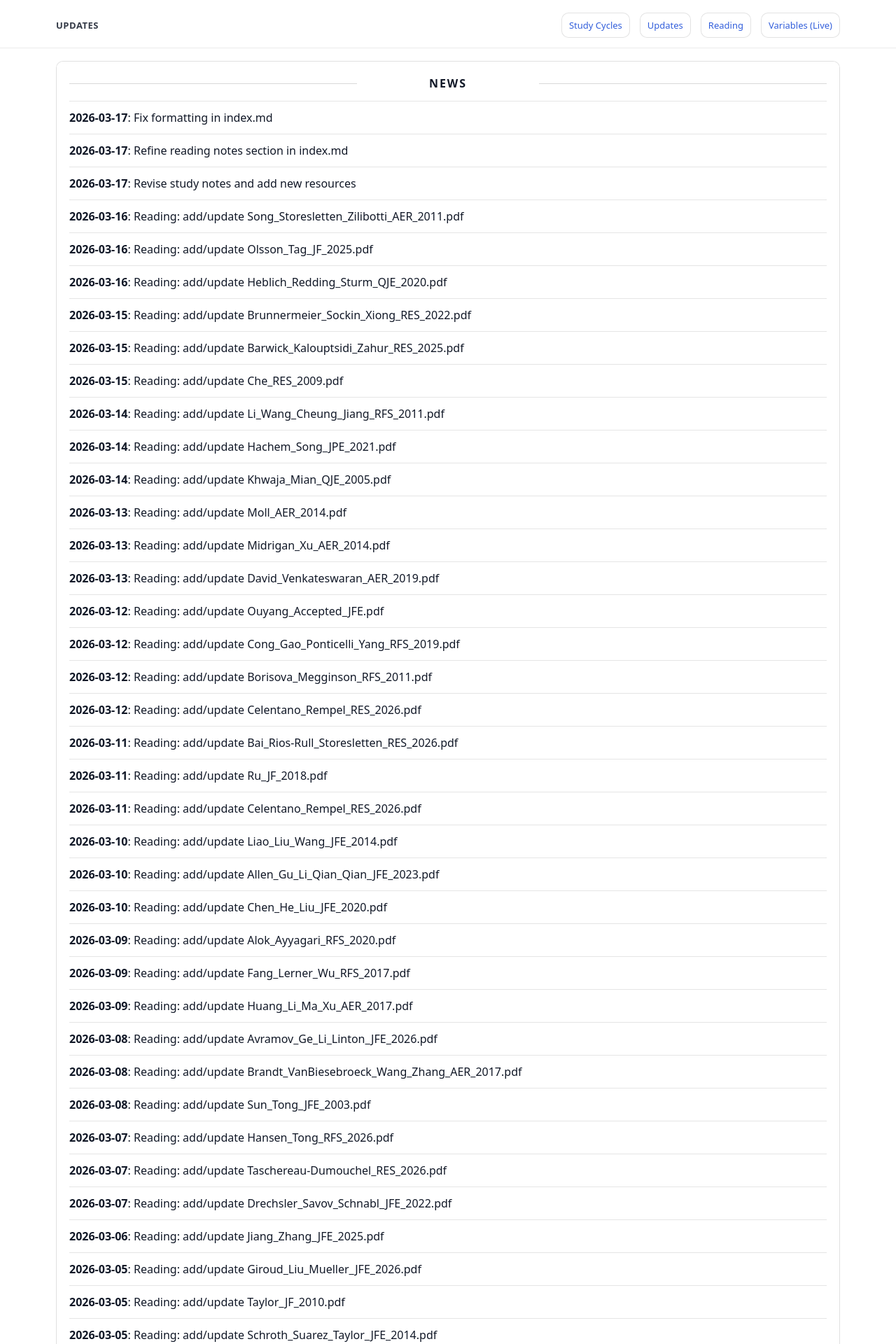
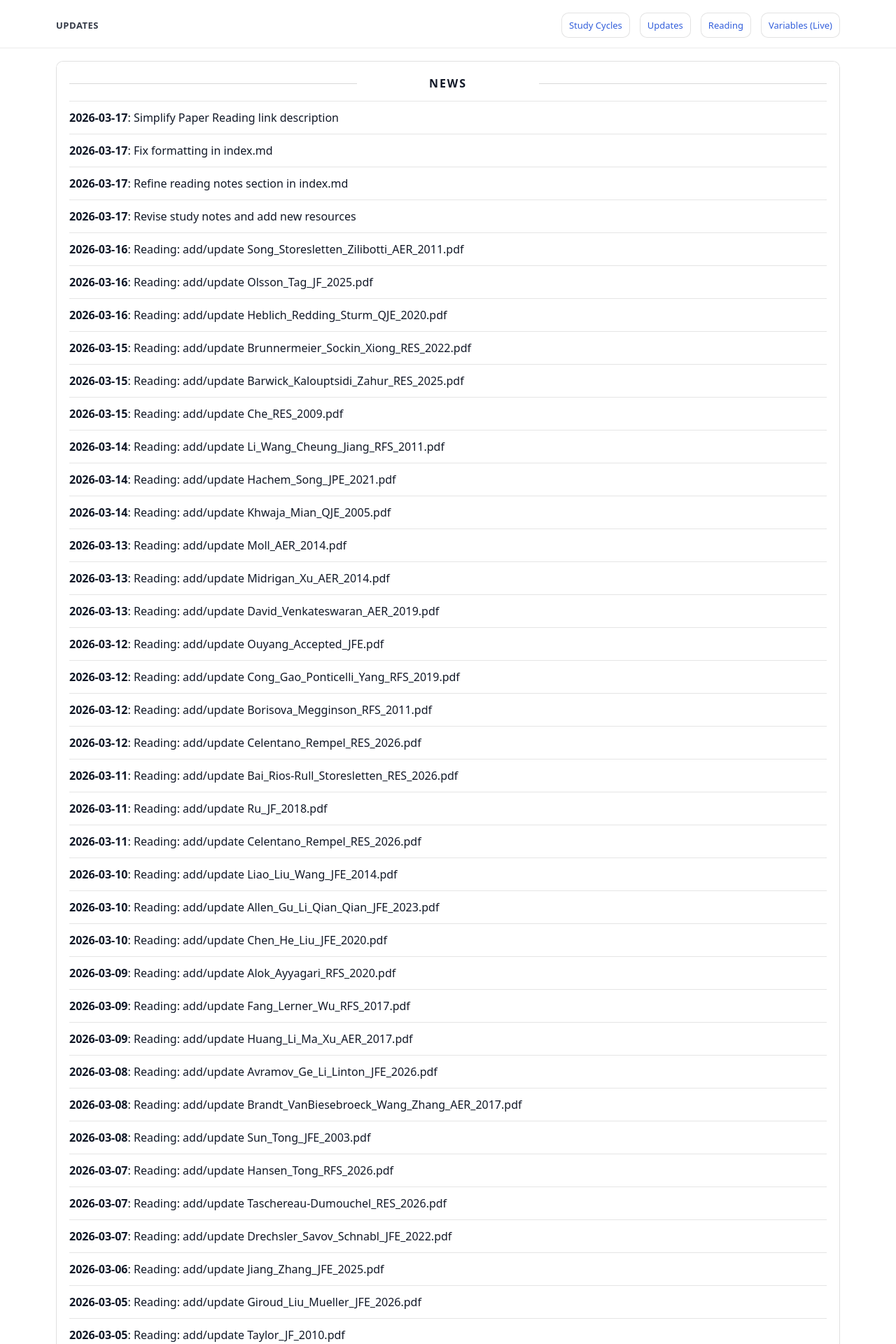
Before and after one commit to yaxinzn/study-archive, a Jekyll site: the page built from updates/index.md, in a window 1280 px wide. Shown: the top 1920 px of the page at 70% size. Built offline with Jekyll 4.4.1, drawn with Linux system fonts in a browser that asks for light colours; some of the changed text lies outside the part shown.

Commit message:
chore: update NEWS feed

```diff
--- a/_data/news.yml
+++ b/_data/news.yml
@@ -1,4 +1,7 @@
 # Auto-generated update history (sorted newest -> oldest). Do not edit manually.
+- ts: "1773741425"
+  date: "2026-03-17"
+  title: "Simplify Paper Reading link description"
 - ts: "1773741298"
   date: "2026-03-17"
   title: "Fix formatting in index.md"
```
